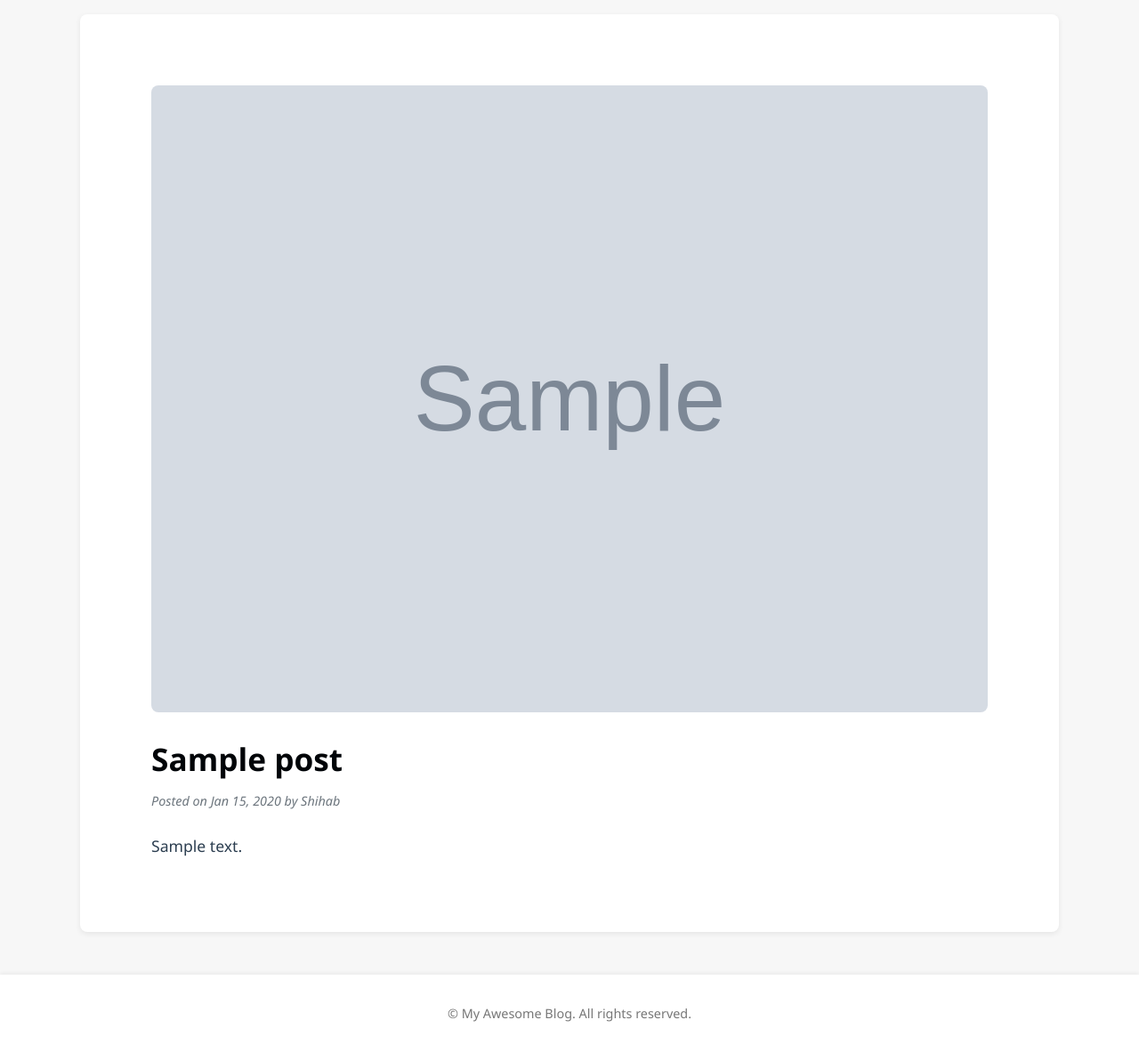
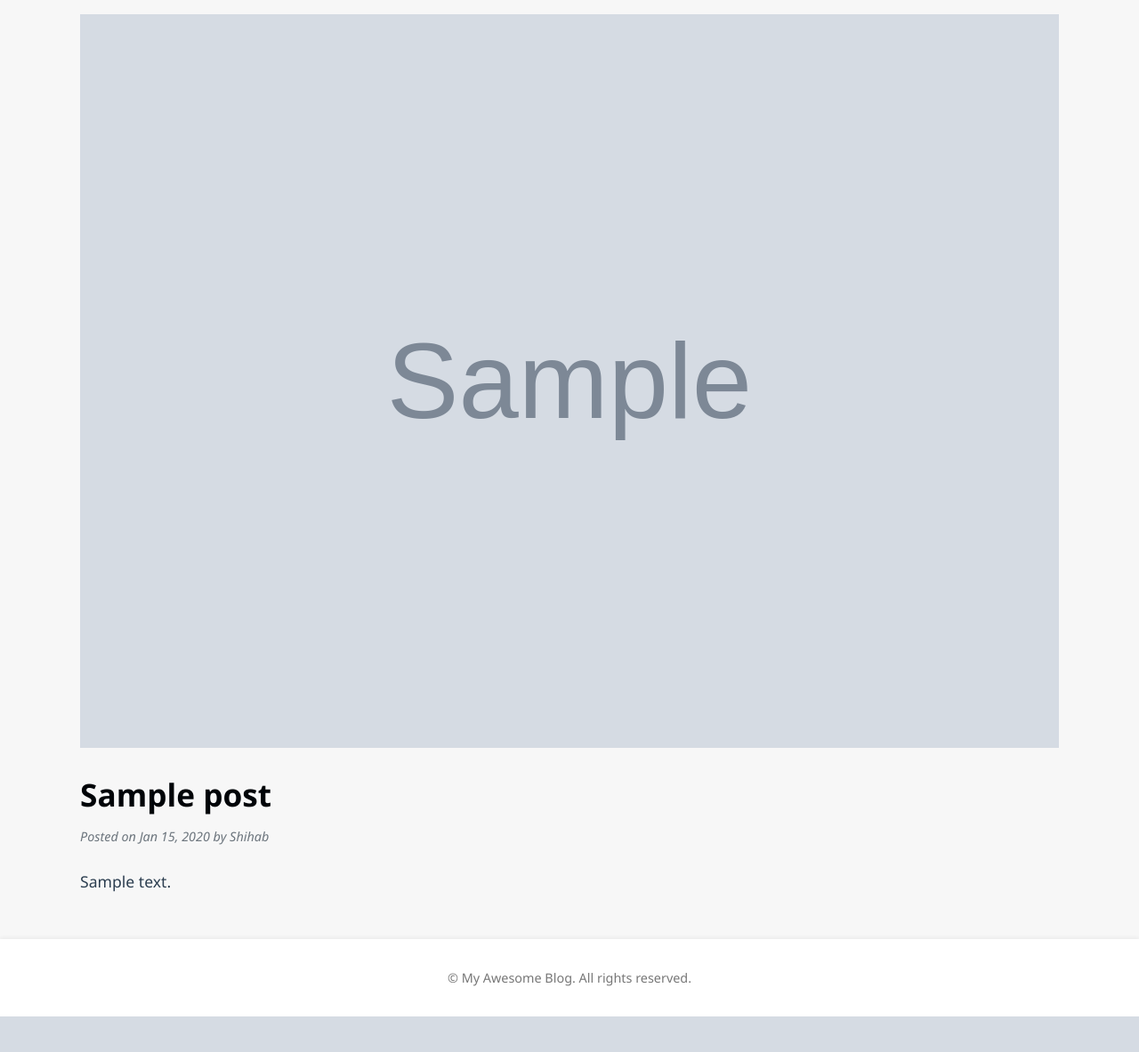
Before and after one commit to Shihab2003Ahmed/My-Blog, a Django app: page /post/1/ in a window 1280 px wide. Shown: the part 99-1282 px from the top of the page at 89% size. After the commit the page ends 1242 px from the top, so only its background shows below. Run offline with Django 4.2, Linux system fonts and the light colour scheme; data comes from the database, SQL or seed files in the repository; tables that the repository leaves empty hold one stand-in row (values such as "Sample post"); grey boxes marked "Sample" are stand-in pictures.

Commit message:
Update style.css

```diff
--- a/static/css/style.css
+++ b/static/css/style.css
@@ -189,23 +189,18 @@
   }
 }
 
-/* Post Detail Card */
+/* Post Detail (Flat Page Style) */
 .post-detail-card {
-  background: #fff;
-  padding: 5rem;
-  border-radius: 8px;
-  box-shadow: 0 2px 6px rgba(0,0,0,0.08);
-  margin-bottom: 2rem;
-  transition: box-shadow 0.3s ease;
-
-}
-.post-detail-card:hover {
-  box-shadow: 0 6px 18px rgba(0, 0, 0, 0.25);
+  background: transparent; /* no separate card background */
+  padding: 0; /* remove card padding */
+  border-radius: 0; /* no rounded corners */
+  box-shadow: none; /* remove shadow */
+  margin-bottom: 2rem; /* keep some spacing below */
 }
 
 .post-detail-img {
   width: 100%;
-  border-radius: 8px;
+  border-radius: 0; /* remove image rounding if you want full-width */
   margin-bottom: 1rem;
 }
 
@@ -218,7 +213,7 @@
 
 .post-detail-content .meta {
   font-size: 0.9rem;
-   color: #6c757d;
+  color: #6c757d;
   font-style: italic;
   margin-bottom: 1.5rem;
 }
```
